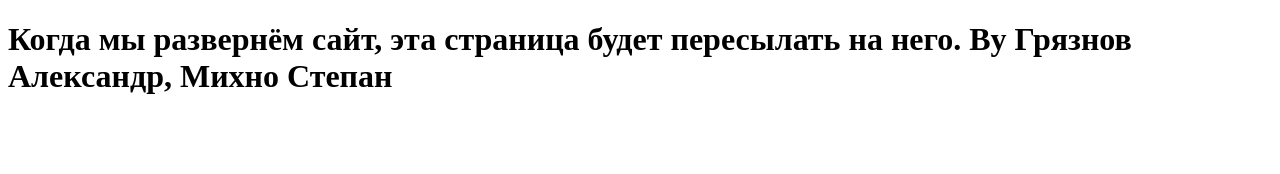
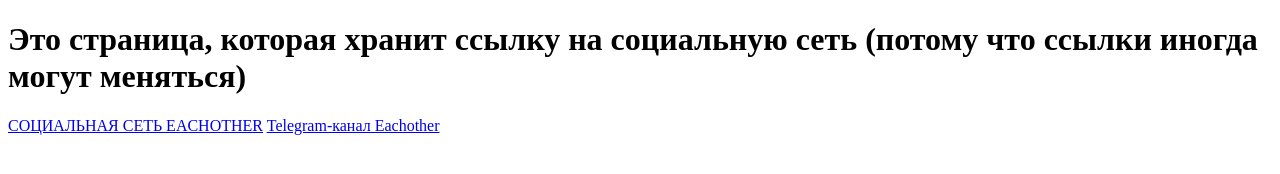
Before and after one commit to lavatee/to_eachother, a plain HTML site: page index.html in a window 1280 px wide. Drawn offline with Linux system fonts and the light colour scheme.

Commit message:
links to eachother and its telegram channel were added

```diff
--- a/index.html
+++ b/index.html
@@ -6,6 +6,8 @@
     <title>В Eachother</title>
 </head>
 <body>
-    <h1>Когда мы развернём сайт, эта страница будет пересылать на него. By Грязнов Александр, Михно Степан</h1>
+    <h1>Это страница, которая хранит ссылку на социальную сеть (потому что ссылки иногда могут меняться)</h1>
+    <a href="http://185.56.162.37/">СОЦИАЛЬНАЯ СЕТЬ EACHOTHER</a>
+    <a href="https://t.me/eo_dev">Telegram-канал Eachother</a>
 </body>
 </html>
```
